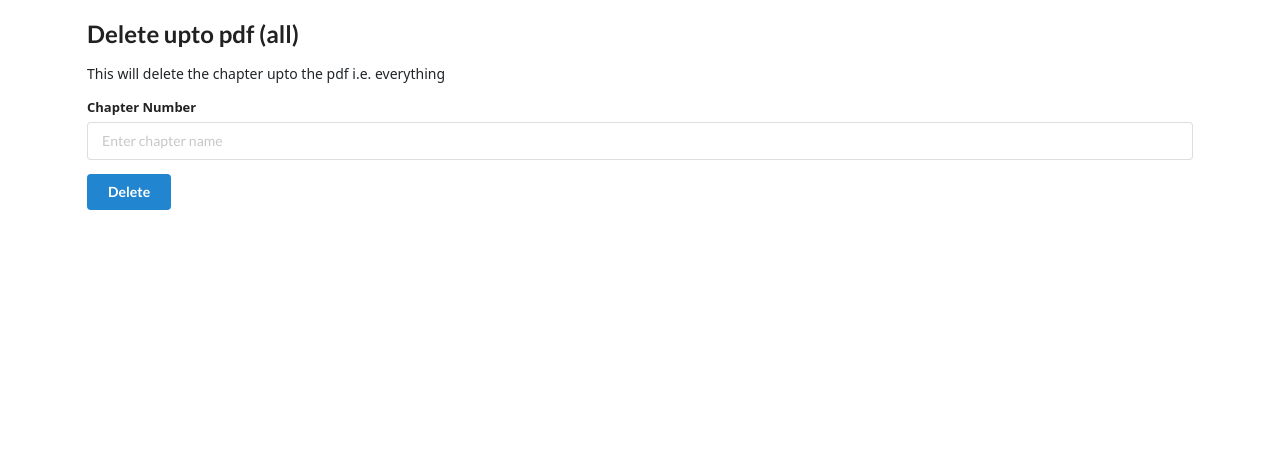
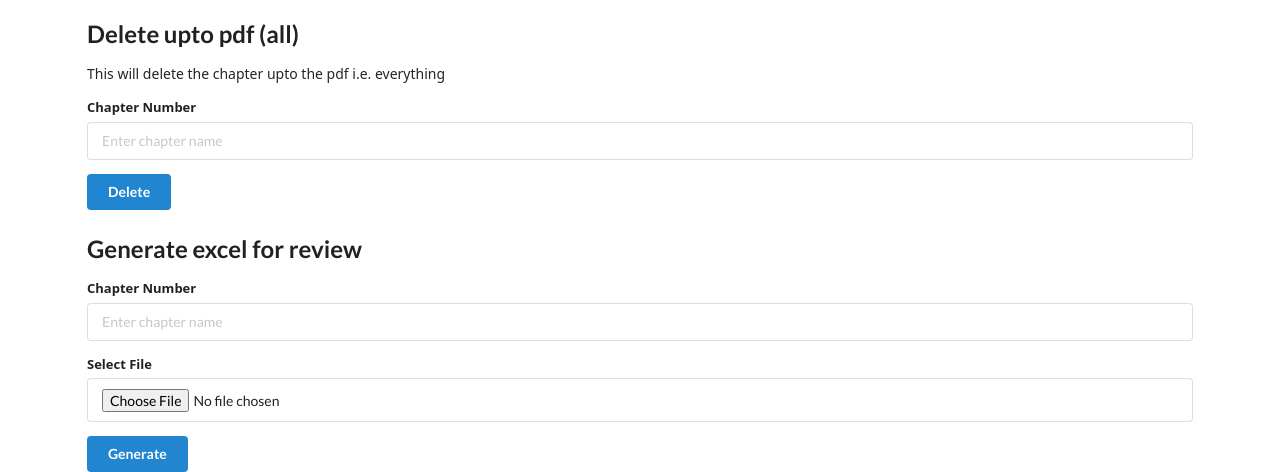
Before and after one commit to venura-Pussella/Tariff-RAG-Search, a Flask app: template templates/file_management.html in a window 1280 px wide. Shown: the part 957-1429 px from the top of the page. Before the commit the page ends 1167 px from the top, so only its background shows below. Run offline with Flask 3, Linux system fonts and the light colour scheme; the template is opened without the code that fills it, so the values that code supplies are empty; some libraries are stand-ins or nearby versions.

Commit message:
Added new form just to generate excel-for-review from pdf

```diff
--- a/app.py
+++ b/app.py
@@ -173,5 +173,30 @@ def delete_till_pdf():
     flash('Deleted upto pdf (i.e. all) - chapter ' + str(chapterNumber))
     return redirect(url_for('file_management'))
 
+@app.route('/generate_excel_for_review', methods=['POST'])
+def generate_excel_for_review():
+    print('Request to generate excel received.')
+    chapterNumber = request.form.get('chapterNumber')
+
+    result = fm.validateUpload(extension='pdf')
+    if result[0] == False:
+        flash(result[1])
+        return redirect(result[2])
+
+    filepath = fm.saveFile(config.temp_folderpath_for_pdf_and_excel_uploads) # User uploaded pdf has been renamed with chapter number and saved to temporary location
+    reviewFilepaths = convertPDFToExcelForReview(filepath, int(chapterNumber))
+
+    if not reviewFilepaths: # i.e. an exception was raised when trying to extract data from the pdf
+        flash('Error with pdf or entered chapter number')
+        return redirect(url_for('file_management'))
+
+    filename = reviewFilepaths[0].rsplit("/")[-1]
+    response = send_file(reviewFilepaths[0], as_attachment=True, download_name=filename)
+    if platform.system() != 'Windows': # had issues with Windows (at least the Browns laptop) where the file was still 'in-use' even after the response was created. Shouldn't be an issue in deployment because we are using an Azure linux app service.
+        os.remove(filepath)
+        os.remove(reviewFilepaths[0])
+        os.remove(reviewFilepaths[1])
+    return response
+
 if __name__ == '__main__':
    app.run()
--- a/templates/file_management.html
+++ b/templates/file_management.html
@@ -112,6 +112,21 @@
             <button class="ui button primary" type="submit">Delete</button>
         </form>
 
+        <h2 class="ui header">Generate excel for review</h2>
+
+        <form class="ui form" action="{{ url_for('generate_excel_for_review') }}" method="POST" enctype="multipart/form-data">
+            <div class="field">
+                <label>Chapter Number</label>
+                <input type="text" name="chapterNumber" placeholder="Enter chapter name" required>
+            </div>
+            <div class="field">
+                <label>Select File</label>
+                <input type="file" name="file" required>
+            </div>
+            <button class="ui button primary" type="submit">Generate</button>
+        </form>
+
+
     </div>
 
     <script>
```
